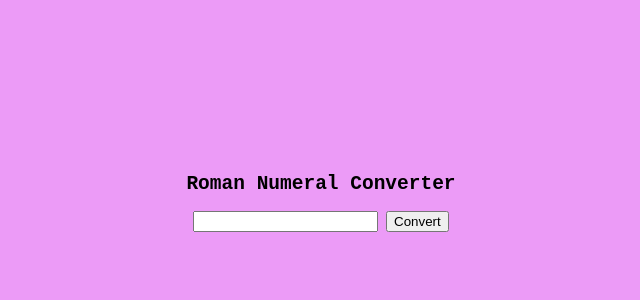
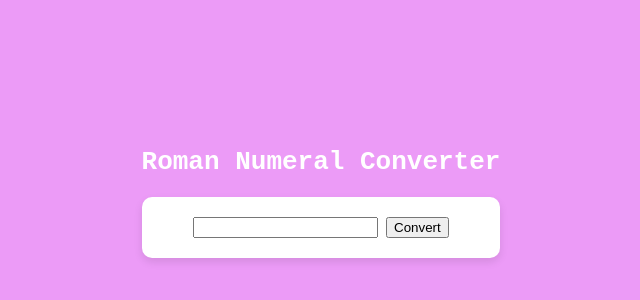
Before and after one commit to macrisconstantine/roman-numeral-converter, a plain HTML site: page index.html in a window 1280 px wide. Shown: the part 206-506 px from the top of the page, without its empty margins (319-959 px from the left). Drawn offline with Linux system fonts and the light colour scheme.

Commit message:
add some style

```diff
--- a/index.html
+++ b/index.html
@@ -4,10 +4,14 @@
     <script src="script.js"></script>
   </head>
   <main>
-    <h2>Roman Numeral Converter</h2>
-    <input id="number">
-    <button id="convert-btn" OnClick="convertClick();">Convert</button>
-    <div id="output">
+    <h1>Roman Numeral Converter</h1>
+
+    <div id="main-content">
+        <input id="number">
+        <button id="convert-btn" OnClick="convertClick();">Convert</button>
+        <div id="output">
+        </div>
+
     </div>
   </main>
 </html>
--- a/styles.css
+++ b/styles.css
@@ -9,3 +9,15 @@ body {
     align-items: center;
     height: 100vh;
 }
+
+h1 {
+    color: #ffffff;
+    margin-bottom: 20px;
+}
+
+#main-content {
+    background-color: #ffffff;
+    padding: 20px;
+    border-radius: 10px;
+    box-shadow: 0 4px 8px rgba(0, 0, 0, 0.1);
+}
```
